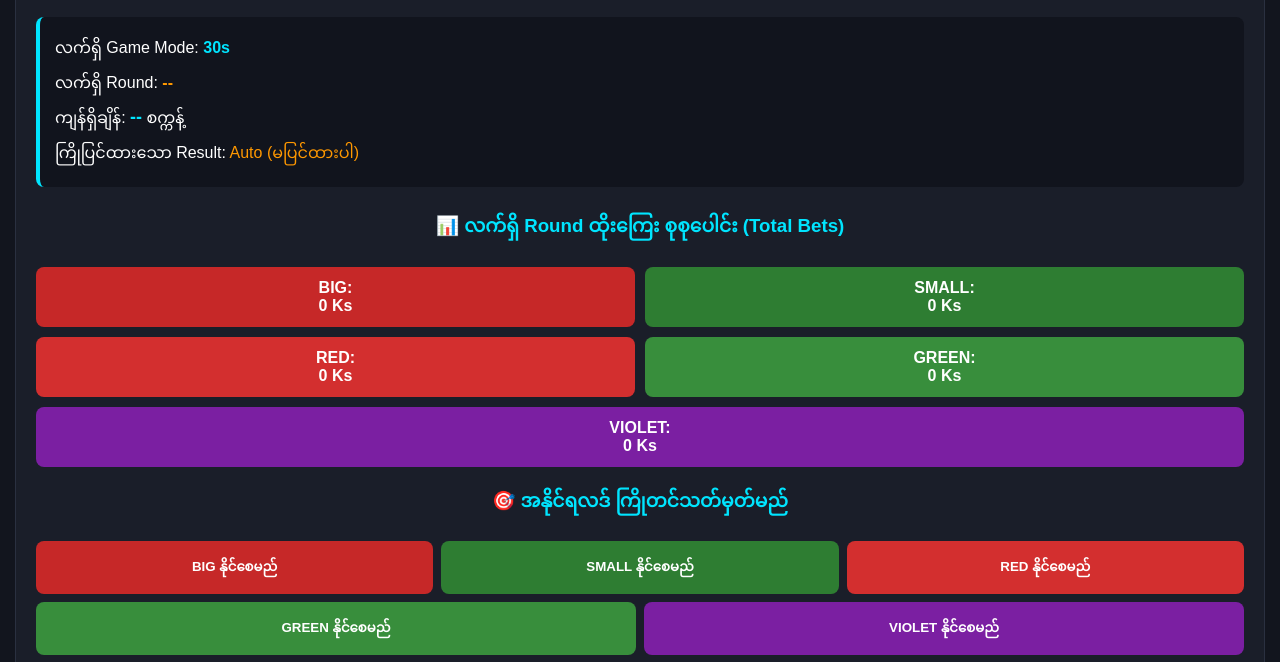
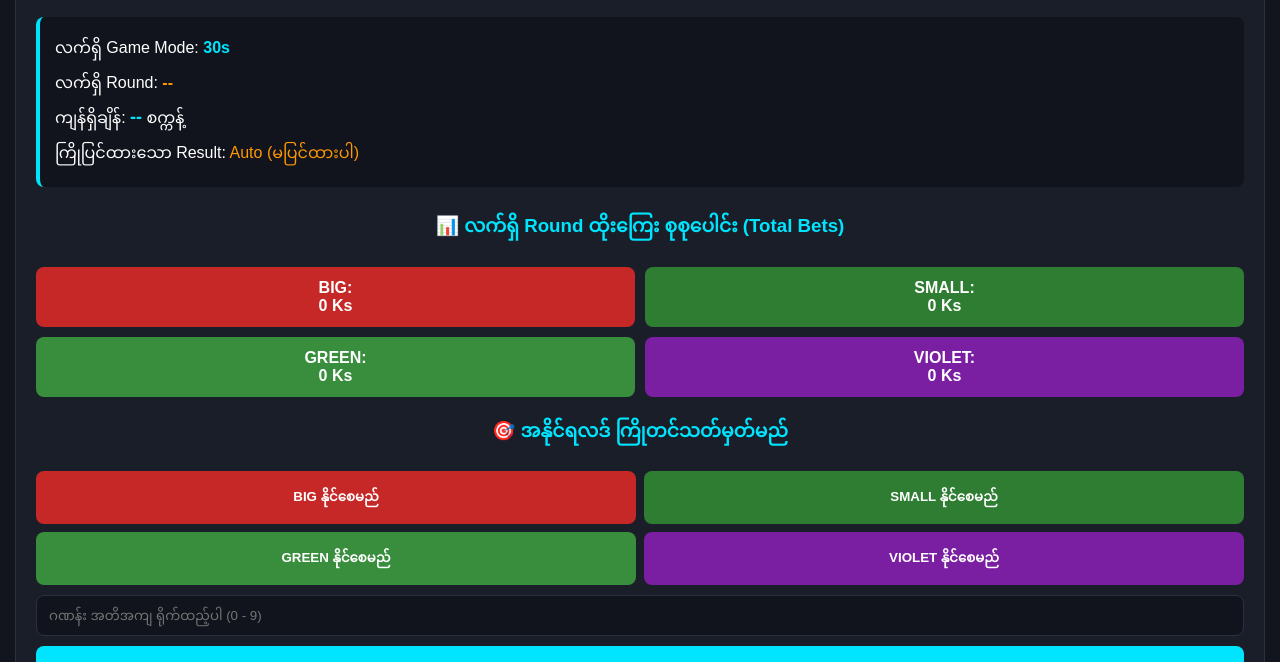
Before and after one commit to wechat079-netizen/game-backend, a website: page public/admin.html in a window 1280 px wide. Shown: the part 129-791 px from the top of the page. Drawn offline with Linux system fonts and the light colour scheme; no server answers.

Commit message:
Update admin.html

```diff
--- a/public/admin.html
+++ b/public/admin.html
@@ -13,17 +13,16 @@
         .tab-btn.active { background: #00e5ff; color: #000; }
         .info-box { background: #11141d; padding: 15px; border-radius: 8px; border-left: 4px solid #00e5ff; margin-bottom: 20px; }
 
-        /* Total Bets Grid UI */
+        /* Total Bets Grid UI (RED မပါတော့ပါ) */
         .total-grid { display: grid; grid-template-columns: repeat(2, 1fr); gap: 10px; margin-bottom: 15px; }
         .total-box { padding: 12px; border-radius: 8px; text-align: center; font-weight: bold; }
         .bg-big { background: #c62828; }
         .bg-small { background: #2e7d32; }
-        .bg-red { background: #d32f2f; }
         .bg-green { background: #388e3c; }
-        .bg-violet { background: #7b1fa2; grid-column: span 2; }
+        .bg-violet { background: #7b1fa2; }
 
         .flex-btns { display: flex; gap: 8px; margin-top: 10px; flex-wrap: wrap; }
-        .btn-ctrl { flex: 1; min-width: 30%; padding: 12px; border: none; border-radius: 8px; color: #fff; font-weight: bold; cursor: pointer; }
+        .btn-ctrl { flex: 1; min-width: 45%; padding: 12px; border: none; border-radius: 8px; color: #fff; font-weight: bold; cursor: pointer; }
         input { width: 100%; padding: 12px; margin-top: 10px; box-sizing: border-box; background: #11141d; border: 1px solid #2a3040; color: #fff; border-radius: 8px; }
         .btn-submit { width: 100%; background: #00e5ff; color: #000; padding: 12px; border: none; border-radius: 8px; font-weight: bold; margin-top: 10px; cursor: pointer; }
 
@@ -55,7 +54,6 @@
         <div class="total-grid">
             <div class="total-box bg-big">BIG: <br><span id="totBig">0</span> Ks</div>
             <div class="total-box bg-small">SMALL: <br><span id="totSmall">0</span> Ks</div>
-            <div class="total-box bg-red">RED: <br><span id="totRed">0</span> Ks</div>
             <div class="total-box bg-green">GREEN: <br><span id="totGreen">0</span> Ks</div>
             <div class="total-box bg-violet">VIOLET: <br><span id="totViolet">0</span> Ks</div>
         </div>
@@ -64,7 +62,6 @@
         <div class="flex-btns">
             <button class="btn-ctrl bg-big" onclick="setChoiceResult('BIG')">BIG နိုင်စေမည်</button>
             <button class="btn-ctrl bg-small" onclick="setChoiceResult('SMALL')">SMALL နိုင်စေမည်</button>
-            <button class="btn-ctrl bg-red" onclick="setChoiceResult('RED')">RED နိုင်စေမည်</button>
             <button class="btn-ctrl bg-green" onclick="setChoiceResult('GREEN')">GREEN နိုင်စေမည်</button>
             <button class="btn-ctrl bg-violet" onclick="setChoiceResult('VIOLET')">VIOLET နိုင်စေမည်</button>
         </div>
@@ -116,16 +113,13 @@
                 document.getElementById('timer').innerText = data.timer !== undefined ? data.timer : '--';
                 document.getElementById('forcedStatus').innerText = data.forced;
 
-                // Update Total Bet Values
                 if (data.totals) {
                     document.getElementById('totBig').innerText = data.totals.BIG.toLocaleString();
                     document.getElementById('totSmall').innerText = data.totals.SMALL.toLocaleString();
-                    document.getElementById('totRed').innerText = data.totals.RED.toLocaleString();
                     document.getElementById('totGreen').innerText = data.totals.GREEN.toLocaleString();
                     document.getElementById('totViolet').innerText = data.totals.VIOLET.toLocaleString();
                 }
 
-                // Update Bets List Table
                 const tableBody = document.getElementById('betsTable');
                 if (data.bets && data.bets.length > 0) {
                     tableBody.innerHTML = data.bets.map(bet => `
@@ -143,7 +137,6 @@
             }
         }
 
-        // 1 စက္ကန့်တိုင်း Realtime Auto Refresh ပြုလုပ်ခြင်း
         setInterval(fetchAdminData, 1000);
 
         async function setChoiceResult(choice) {
```
